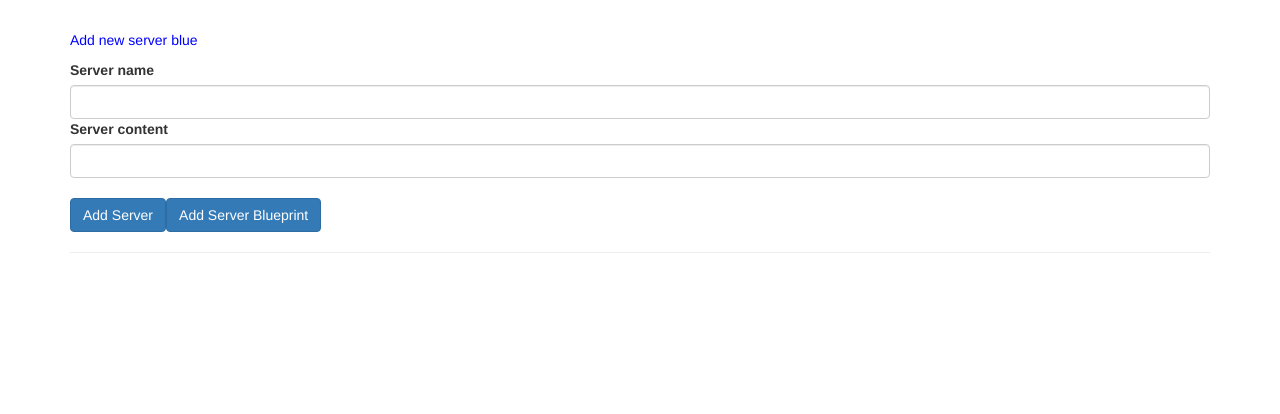
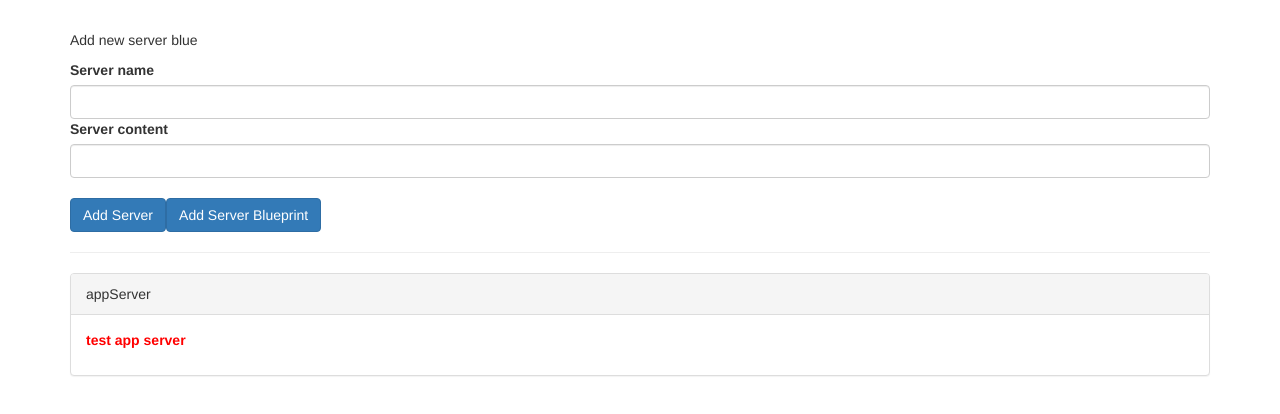
Before and after one commit to hdduong/udemy-angular-4-complete-guide, an Angular app: page / in a window 1280 px wide. Shown: the top 414 px of the page. Built offline with nearby package versions, Linux system fonts and the light colour scheme.

Commit message:
Event and property binding to transfer data between components

```diff
--- a/src/app/app.component.html
+++ b/src/app/app.component.html
@@ -1,31 +1,11 @@
 <div class="container">
-    <div class="row">
-        <div class="col-xs-12">
-            <p>Add new server blue</p>
-            <label>Server name</label>
-            <input type="text" class="form-control" [(ngModel)]="newServerName">
-            <label>Server content</label>
-            <input type="text" class="form-control" [(ngModel)]="newServerContent">
-            <br>
-            <button class="btn btn-primary" (click)="onAddServer()">Add Server</button>
-            <button class="btn btn-primary" (click)="onAddBlueprint()">Add Server Blueprint</button>
-        </div>
-    </div>
+<app-cockpit
+(serverAdded) = "onServerAdded($event)"
+(blueprintAdded) = "onBlueprintAdded($event)">
+</app-cockpit>
     <hr>
     <div class="row">
-        <div class="col-xs-12">
-            <div class="panel panel-default"
-            *ngFor="let serverElement of serverElements">
-            <div class="panel-heading">
-                {{serverElement.name}}
-            </div>
-            <div class="panel-body">
-                <p>
-                    <strong *ngIf="serverElement.type === 'server'" style="color: red">{{ serverElement.content }}</strong>
-                    <strong *ngIf="serverElement.type === 'blueprint'" style="color: blue">{{ serverElement.content }}</strong>
-                </p>
-            </div>
-            </div>
-        </div>
+        <app-server-element *ngFor="let serverElement of serverElements"
+        [serverElement]="serverElement"></app-server-element>
     </div>
 </div>
--- a/src/app/app.component.ts
+++ b/src/app/app.component.ts
@@ -6,23 +6,22 @@ import { Component } from '@angular/core';
   styleUrls: ['./app.component.css']
 })
 export class AppComponent {
-  serverElements = [];
-  newServerName = '';
-  newServerContent = '';
+  serverElements = [{type: 'server', name: 'appServer', content:"test app server"}];
 
-  onAddServer() {
+  onServerAdded(severData: {serverName: string, serverContent: string}) {
     this.serverElements.push({
-      type: 'server',
-      name: this.newServerName,
-      content: this.newServerContent
-    });
-  }
+         type: 'server',
+         name: severData.serverName,
+         content: severData.serverContent
+       });
+   }
 
-  onAddBlueprint() {
+   onBlueprintAdded(severData: {serverName: string, serverContent: string}) {
     this.serverElements.push({
       type: 'blueprint',
-      name: this.newServerName,
-      content: this.newServerContent
+      name: severData.serverName,
+      content: severData.serverContent
     });
-  }
+   }
+
 }
--- a/src/app/app.module.ts
+++ b/src/app/app.module.ts
@@ -3,11 +3,15 @@ import { NgModule } from '@angular/core';
 import { FormsModule } from '@angular/forms';
 
 import { AppComponent } from './app.component';
+import { CockpitComponent } from './cockpit/cockpit.component';
+import { ServerElementComponent } from './server-element/server-element.component';
 
 
 @NgModule({
   declarations: [
-    AppComponent
+    AppComponent,
+    CockpitComponent,
+    ServerElementComponent
   ],
   imports: [
     BrowserModule,
--- /dev/null
+++ b/src/app/cockpit/cockpit.component.html
@@ -0,0 +1,12 @@
+<div class="row">
+    <div class="col-xs-12">
+        <p>Add new server blue</p>
+        <label>Server name</label>
+        <input type="text" class="form-control" [(ngModel)]="newServerName">
+        <label>Server content</label>
+        <input type="text" class="form-control" [(ngModel)]="newServerContent">
+        <br>
+        <button class="btn btn-primary" (click)="onAddServer()">Add Server</button>
+        <button class="btn btn-primary" (click)="onAddBlueprint()">Add Server Blueprint</button>
+    </div>
+</div>
--- /dev/null
+++ b/src/app/cockpit/cockpit.component.ts
@@ -0,0 +1,33 @@
+import { Component, OnInit, EventEmitter, Output } from '@angular/core';
+
+@Component({
+  selector: 'app-cockpit',
+  templateUrl: './cockpit.component.html',
+  styleUrls: ['./cockpit.component.css']
+})
+export class CockpitComponent implements OnInit {
+
+  newServerName = '';
+  newServerContent = '';
+
+  @Output() serverAdded = new EventEmitter<{serverName: string, serverContent: string}>();
+  @Output() blueprintAdded = new EventEmitter<{serverName: string, serverContent: string}>();
+
+
+  constructor() { }
+
+  ngOnInit() {
+  }
+
+  onAddServer() {
+    this.serverAdded.emit({serverName: this.newServerName, serverContent: this.newServerContent});
+  }
+
+  onAddBlueprint() {
+    this.blueprintAdded.emit({serverName: this.newServerName, serverContent: this.newServerContent});
+  }
+
+
+
+
+}
--- /dev/null
+++ b/src/app/server-element/server-element.component.html
@@ -0,0 +1,13 @@
+<div class="col-xs-12">
+    <div class="panel panel-default">
+    <div class="panel-heading">
+        {{serverElement.name}}
+    </div>
+    <div class="panel-body">
+        <p>
+            <strong *ngIf="serverElement.type === 'server'" style="color: red">{{ serverElement.content }}</strong>
+            <strong *ngIf="serverElement.type === 'blueprint'" style="color: blue">{{ serverElement.content }}</strong>
+        </p>
+    </div>
+    </div>
+</div>
--- /dev/null
+++ b/src/app/server-element/server-element.component.ts
@@ -0,0 +1,17 @@
+import { Component, OnInit, Input } from '@angular/core';
+
+@Component({
+  selector: 'app-server-element',
+  templateUrl: './server-element.component.html',
+  styleUrls: ['./server-element.component.css']
+})
+export class ServerElementComponent implements OnInit {
+  @Input() serverElement: {type: string, name: string, content: string};
+
+  constructor() { }
+
+  ngOnInit() {
+  }
+
+
+}
```
Also changed, not shown: src/app/cockpit/cockpit.component.css (added), src/app/server-element/server-element.component.css (added).
